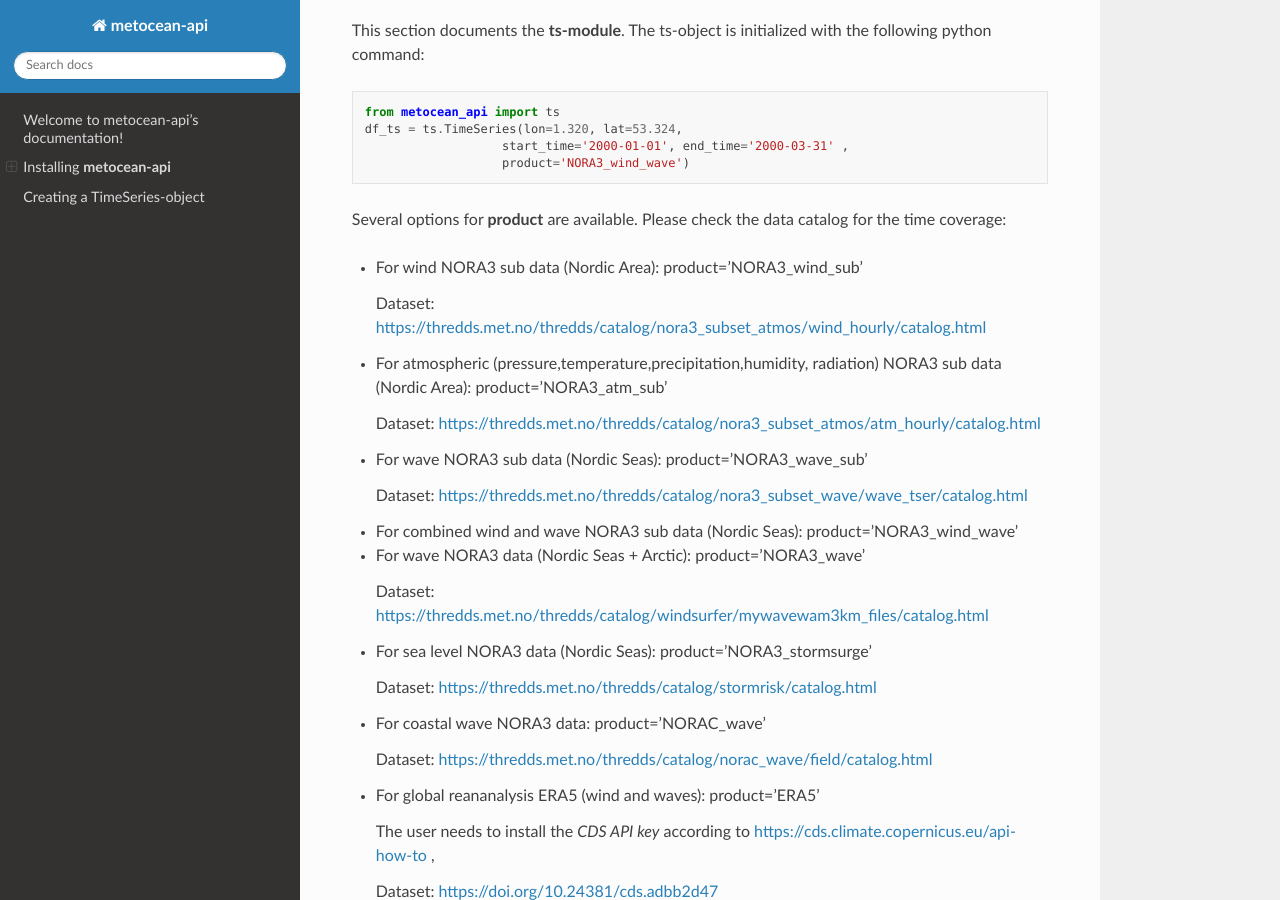
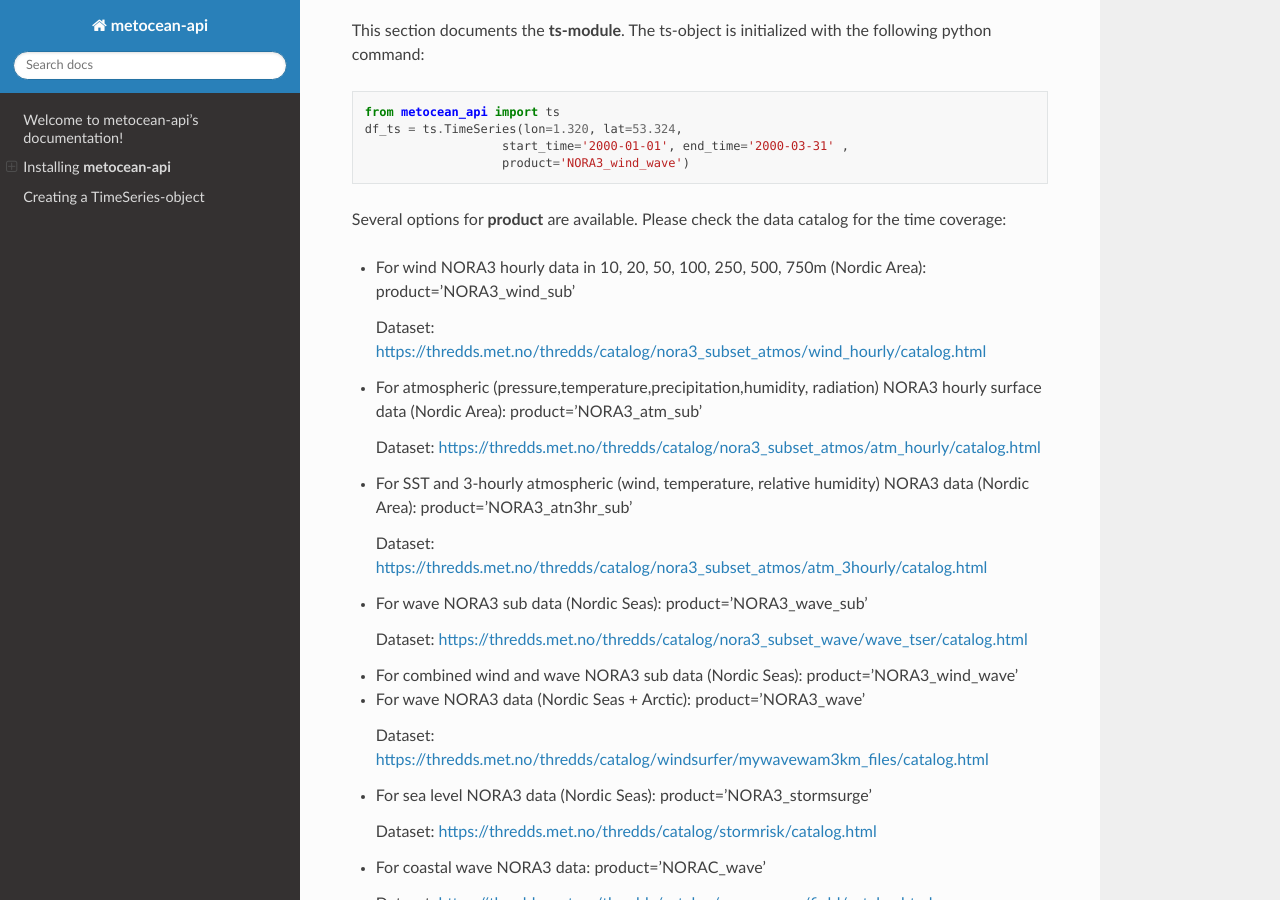
Before and after one commit to MET-OM/metocean-api, a Sphinx documentation site: the page built from docs/index.rst, in a window 1280 px wide and 900 px high, scrolled down 1229 px. Built offline with Sphinx 7.4.7 and the Read the Docs theme 2.0.0, drawn with Linux system fonts in a browser that asks for light colours.

Commit message:
Update index.rst

```diff
--- a/docs/index.rst
+++ b/docs/index.rst
@@ -67,13 +67,17 @@ This section documents the **ts-module**. The ts-object is initialized with the
 
 Several options for **product** are available. Please check the data catalog for the time coverage:
 
-* For wind NORA3 sub data (Nordic Area): product='NORA3_wind_sub'
+* For wind NORA3 hourly data in  10, 20, 50, 100, 250, 500, 750m (Nordic Area): product='NORA3_wind_sub'
 
   Dataset: https://thredds.met.no/thredds/catalog/nora3_subset_atmos/wind_hourly/catalog.html
 
-* For atmospheric (pressure,temperature,precipitation,humidity, radiation) NORA3 sub data (Nordic Area): product='NORA3_atm_sub'
+* For atmospheric (pressure,temperature,precipitation,humidity, radiation) NORA3 hourly surface data (Nordic Area): product='NORA3_atm_sub'
 
   Dataset: https://thredds.met.no/thredds/catalog/nora3_subset_atmos/atm_hourly/catalog.html
+
+* For SST and 3-hourly atmospheric (wind, temperature, relative humidity) NORA3 data (Nordic Area): product='NORA3_atn3hr_sub'
+
+  Dataset: https://thredds.met.no/thredds/catalog/nora3_subset_atmos/atm_3hourly/catalog.html
 
 * For wave NORA3 sub data (Nordic Seas): product='NORA3_wave_sub'
 
```
